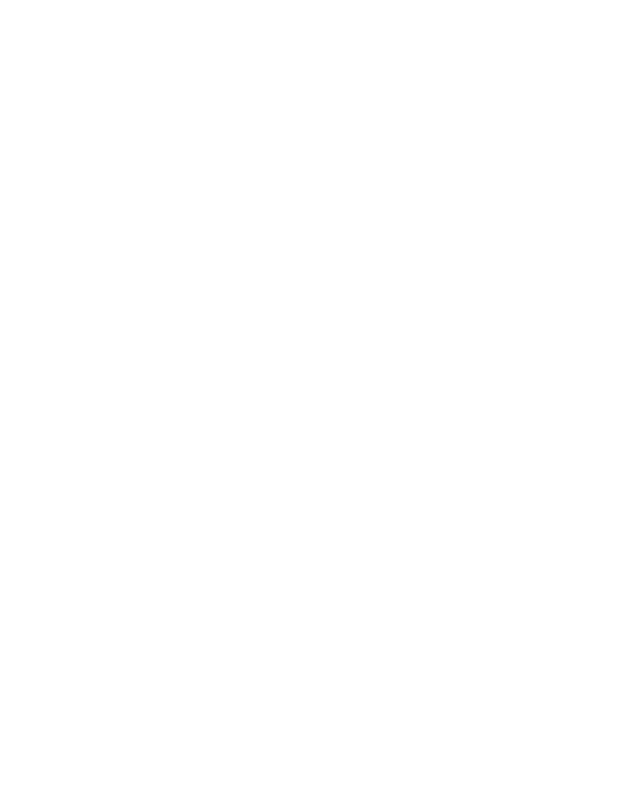
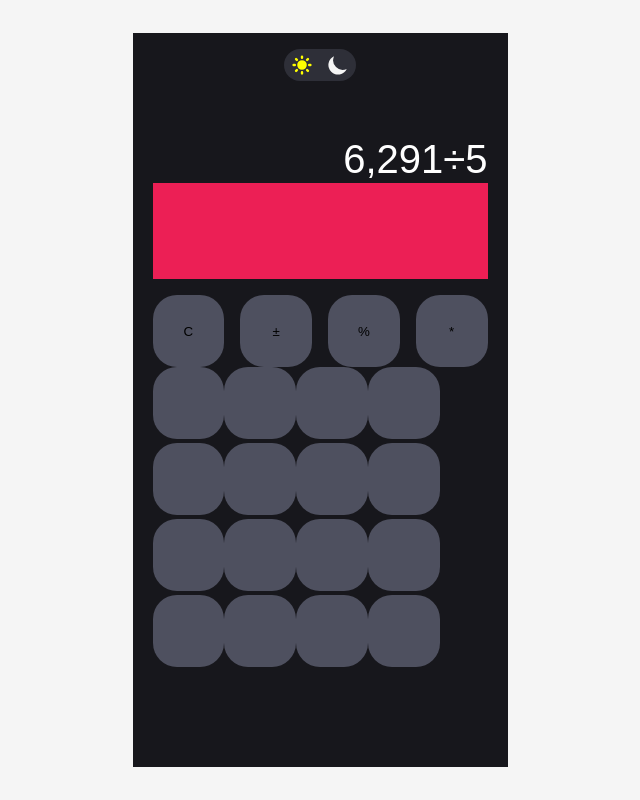
Before and after one commit to TuDiHocLapTrinh/newCaculator, a plain HTML site: page index.html in a window 1280 px wide. Shown: the whole page, without its empty margins (320-960 px from the left). Drawn offline with Linux system fonts and the light colour scheme.

Commit message:
css base

```diff
--- a/index.html
+++ b/index.html
@@ -1,12 +1,50 @@
 <!DOCTYPE html>
 <html lang="en">
+
 <head>
     <meta charset="UTF-8">
     <meta http-equiv="X-UA-Compatible" content="IE=edge">
     <meta name="viewport" content="width=device-width, initial-scale=1.0">
     <title>Calculator</title>
+    <link rel="stylesheet" href="./styles.css">
 </head>
+
 <body>
+    <div class="app">
+        <div class="calculator">
+            <div class="theme-toggle">
+                <svg xmlns="http://www.w3.org/2000/svg" class="icon-sun" viewBox="0 0 20 20" fill="currentColor">
+                    <path fill-rule="evenodd"
+                        d="M10 2a1 1 0 011 1v1a1 1 0 11-2 0V3a1 1 0 011-1zm4 8a4 4 0 11-8 0 4 4 0 018 0zm-.464 4.95l.707.707a1 1 0 001.414-1.414l-.707-.707a1 1 0 00-1.414 1.414zm2.12-10.607a1 1 0 010 1.414l-.706.707a1 1 0 11-1.414-1.414l.707-.707a1 1 0 011.414 0zM17 11a1 1 0 100-2h-1a1 1 0 100 2h1zm-7 4a1 1 0 011 1v1a1 1 0 11-2 0v-1a1 1 0 011-1zM5.05 6.464A1 1 0 106.465 5.05l-.708-.707a1 1 0 00-1.414 1.414l.707.707zm1.414 8.486l-.707.707a1 1 0 01-1.414-1.414l.707-.707a1 1 0 011.414 1.414zM4 11a1 1 0 100-2H3a1 1 0 000 2h1z"
+                        clip-rule="evenodd" />
+                </svg>
+                <svg xmlns="http://www.w3.org/2000/svg" class="icon-moon" viewBox="0 0 20 20" fill="currentColor">
+                    <path d="M17.293 13.293A8 8 0 016.707 2.707a8.001 8.001 0 1010.586 10.586z" />
+                </svg>
+            </div>
+            <div class="content">
+                <div class="display-calculating">
+                    <span>6,291÷5</span>
+                </div>
+                <div class="display-result"></div>
+                <div class="display-operation">
+                  <div class="operation-row">
+                    <button class="btn">C</button>
+                    <button class="btn">±</button>
+                    <button class="btn">%</button>
+                    <button class="btn">*</button>
+                  </div>
+                        <button class="btn"></button><button class="btn"></button><button
+                        class="btn"></button><button class="btn"></button><button class="btn"></button><button
+                        class="btn"></button><button class="btn"></button><button class="btn"></button><button
+                        class="btn"></button><button class="btn"></button><button class="btn"></button><button
+                        class="btn"></button><button class="btn"></button><button class="btn"></button><button
+                        class="btn"></button><button class="btn"></button>
+                </div>
+            </div>
+        </div>
+    </div>
+    <script src="/script.js"></script>
+</body>
 
-</body>
 </html>
--- a/styles.css
+++ b/styles.css
@@ -0,0 +1,116 @@
+:root {
+    --primary-color: #ec1f55;
+    --text-color: #333;
+    --background-color-black: #17171C;
+}
+
+* {
+    padding: 0;
+    margin: 0;
+    box-sizing: inherit;
+}
+
+html {
+    box-sizing: border-box;
+    font-family: "Poppins", sans-serif;
+}
+
+body {
+    background-color: #f5f5f5;
+}
+
+.app {
+    display: flex;
+    justify-content: center;
+    align-items: center;
+    height: 100vh;
+}
+
+.calculator {
+    position: relative;
+    width: 375px;
+    height: 734px;
+    background-color: var(--background-color-black);
+}
+
+/* ---------------THEME_TOGGLE---------------- */
+
+.theme-toggle {
+    width: 72px;
+    height: 32px;
+    margin: 16px auto 0 auto;
+    display: flex;
+    justify-content: center;
+    align-items: center;
+    background: #2E2F38;
+    border-radius: 16px;
+}
+
+.theme-toggle svg {
+    width: 24px;
+    height: 24px;
+}
+
+.theme-toggle svg:hover {
+    opacity: 0.8;
+    cursor: pointer;
+}
+
+.theme-toggle svg:first-child {
+    margin-right: 12px;
+}
+
+.theme-toggle .icon-sun {
+    color: yellow;
+}
+
+.theme-toggle .icon-moon {
+    color: #f5f5f5;
+}
+
+/* ---------------CONTENT---------------- */
+.content {
+    margin: 55px 20px 32px 20px;
+    height: 599px;
+}
+
+.display-calculating {
+    color: #FFFFFF;
+    font-weight: 300;
+    font-size: 40px;
+    line-height: 47px;
+    width: 335px;
+    height: 47px;
+    position: relative;
+}
+
+.display-calculating span {
+    right: 0;
+    position: absolute;
+}
+
+.display-result {
+    width: 335px;
+    height: 96px;
+    background-color: #ec1f55;
+}
+
+.display-operation {
+    margin-top: 16px;
+}
+
+.display-operation .operation-row {
+    width: 335px;
+    height: 72px;
+    display: flex;
+    gap: 16px;
+}
+
+.display-operation .btn {
+    width: 71.75px;
+    height: 72px;
+    background: #4E505F;
+    border-radius: 24px;
+    outline: none;
+    border-style: none;
+}
```
Also changed, not shown: assets/icons/O.svg (added), 2 other files.
